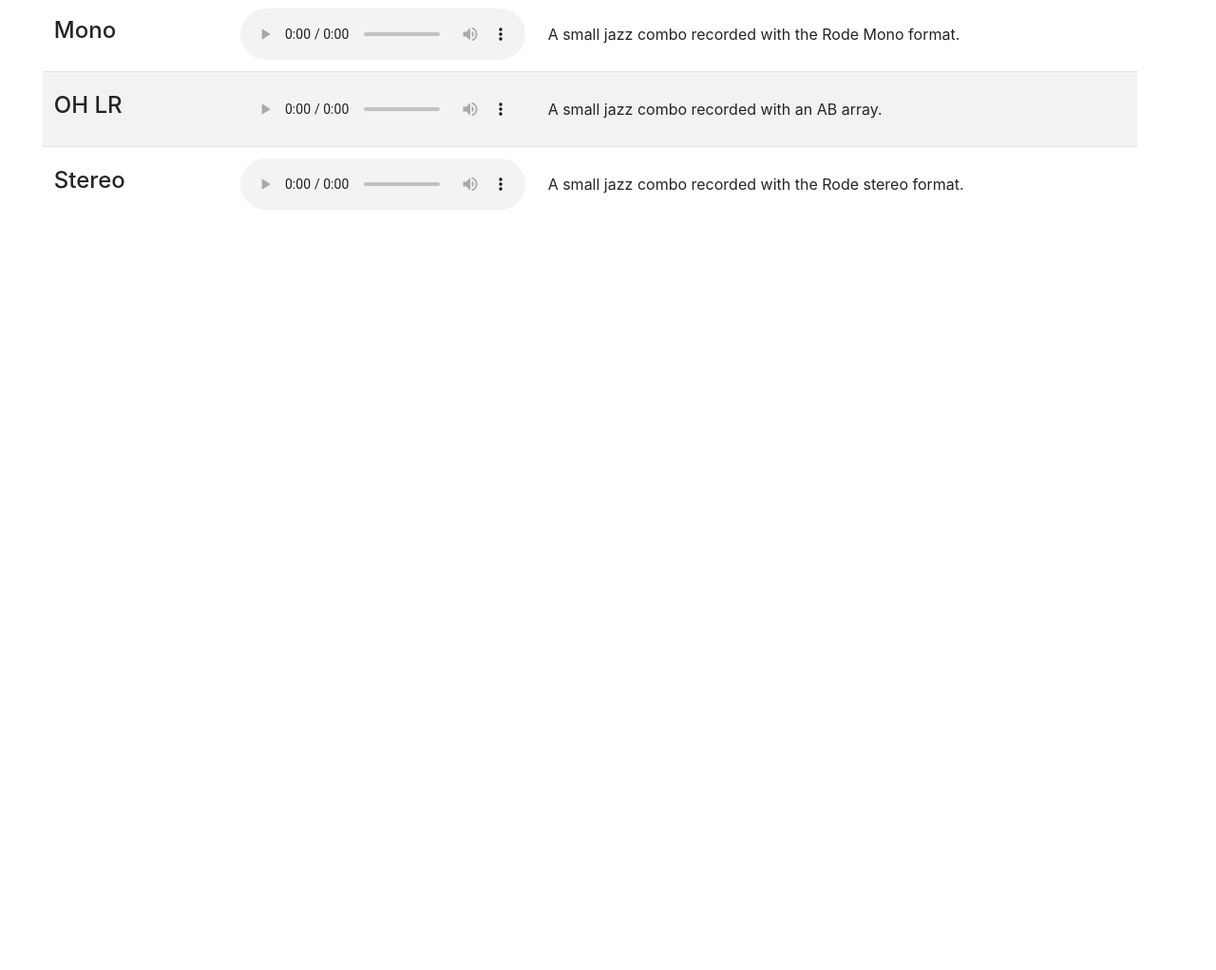
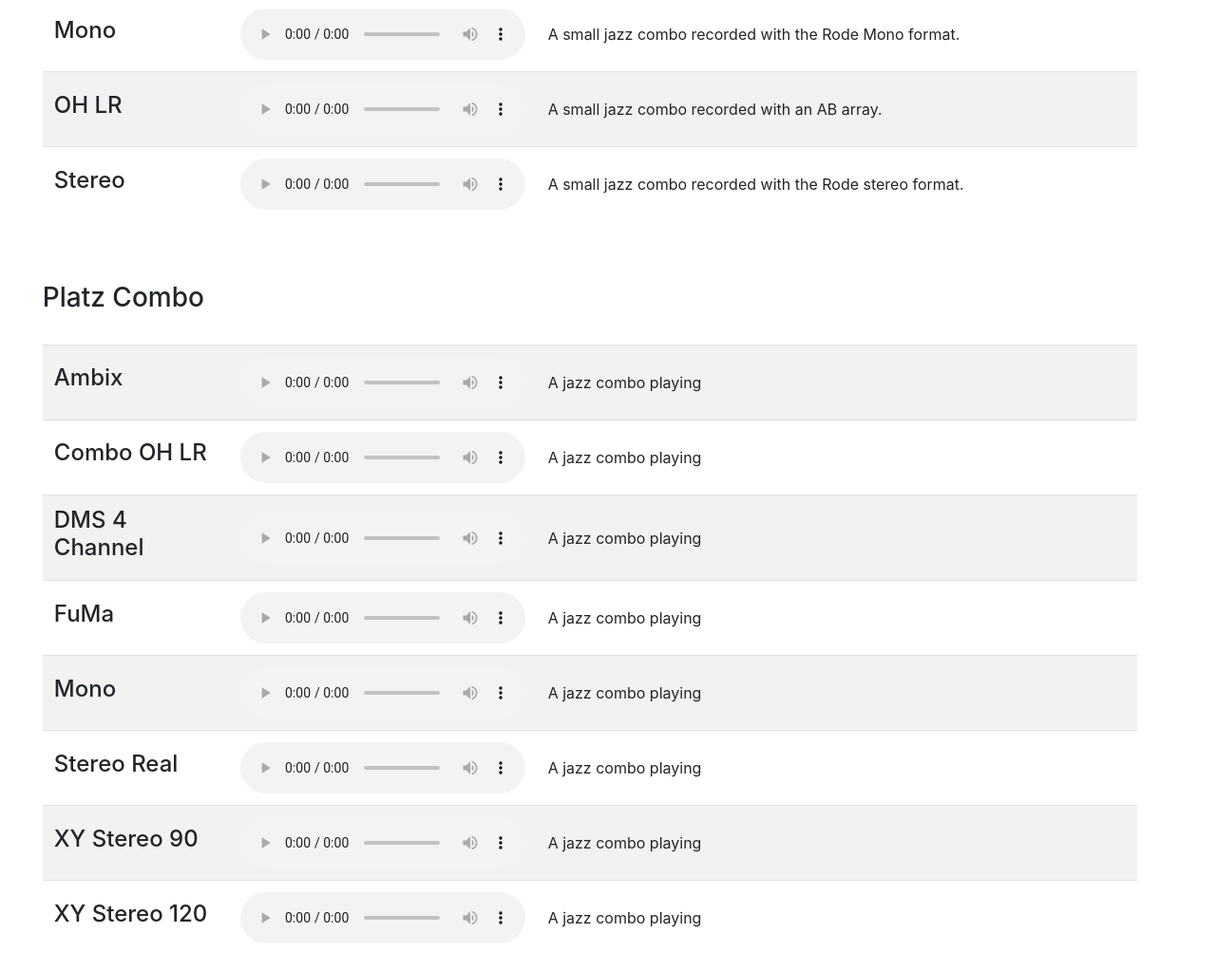
Before and after one commit to ebr8599/ebr8599.github.io, a plain HTML site: page jazz.html in a window 1280 px wide. Shown: the part 652-1674 px from the top of the page at 95% size. Before the commit the page ends 949 px from the top, so only its background shows below. Drawn offline with nearby package versions, Linux system fonts and the light colour scheme.

Commit message:
[PLATZ] Added Jazz Combo

```diff
--- a/content/jazz_combo.js
+++ b/content/jazz_combo.js
@@ -50,33 +50,43 @@ jazzElevatorComboSounds.renderBoard();
 
 const JazzPlatzSoundFiles = [
     {
-        title: "Jazz Combo",
-        file: "w",
+        title: "Ambix",
+        file: "sounds/Jazz Combo/Short Ambix.wav",
         description: "A jazz combo playing"
     },
     {
-        title: "Jazz Combo",
-        file: "x",
+        title: "Combo OH LR",
+        file: "sounds/Jazz Combo/Short Combo OH LR.wav",
         description: "A jazz combo playing"
     },
     {
-        title: "Jazz Combo",
-        file: "a",
+        title: "DMS 4 Channel",
+        file: "sounds/Jazz Combo/Short DMS 4 chan.wav",
         description: "A jazz combo playing"
     },
     {
-        title: "Jazz Combo",
-        file: "z",
+        title: "FuMa",
+        file: "sounds/Jazz Combo/Short FuMa.wav",
         description: "A jazz combo playing"
     },
     {
-        title: "Jazz Combo",
-        file: "y",
+        title: "Mono",
+        file: "sounds/Jazz Combo/Short Mono.wav",
         description: "A jazz combo playing"
     },
     {
-        title: "Jazz Combo",
-        file: "s",
+        title: "Stereo Real",
+        file: "sounds/Jazz Combo/Short Stereo Real.wav",
+        description: "A jazz combo playing"
+    },
+    {
+        title: "XY Stereo 90",
+        file: "sounds/Jazz Combo/Short XY Stereo 90.wav",
+        description: "A jazz combo playing"
+    },
+    {
+        title: "XY Stereo 120",
+        file: "sounds/Jazz Combo/Short XY Stereo 120.wav",
         description: "A jazz combo playing"
     },
 ];
--- a/jazz.html
+++ b/jazz.html
@@ -28,6 +28,10 @@
         </table>
 
        <br><br>
+       <h3>Platz Combo</h3><br>
+        <table class='table table-striped'>
+            <tbody id="jazz-platz"></tbody>
+        </table>
     </div>
 
     <script src='document.js'></script>
```
